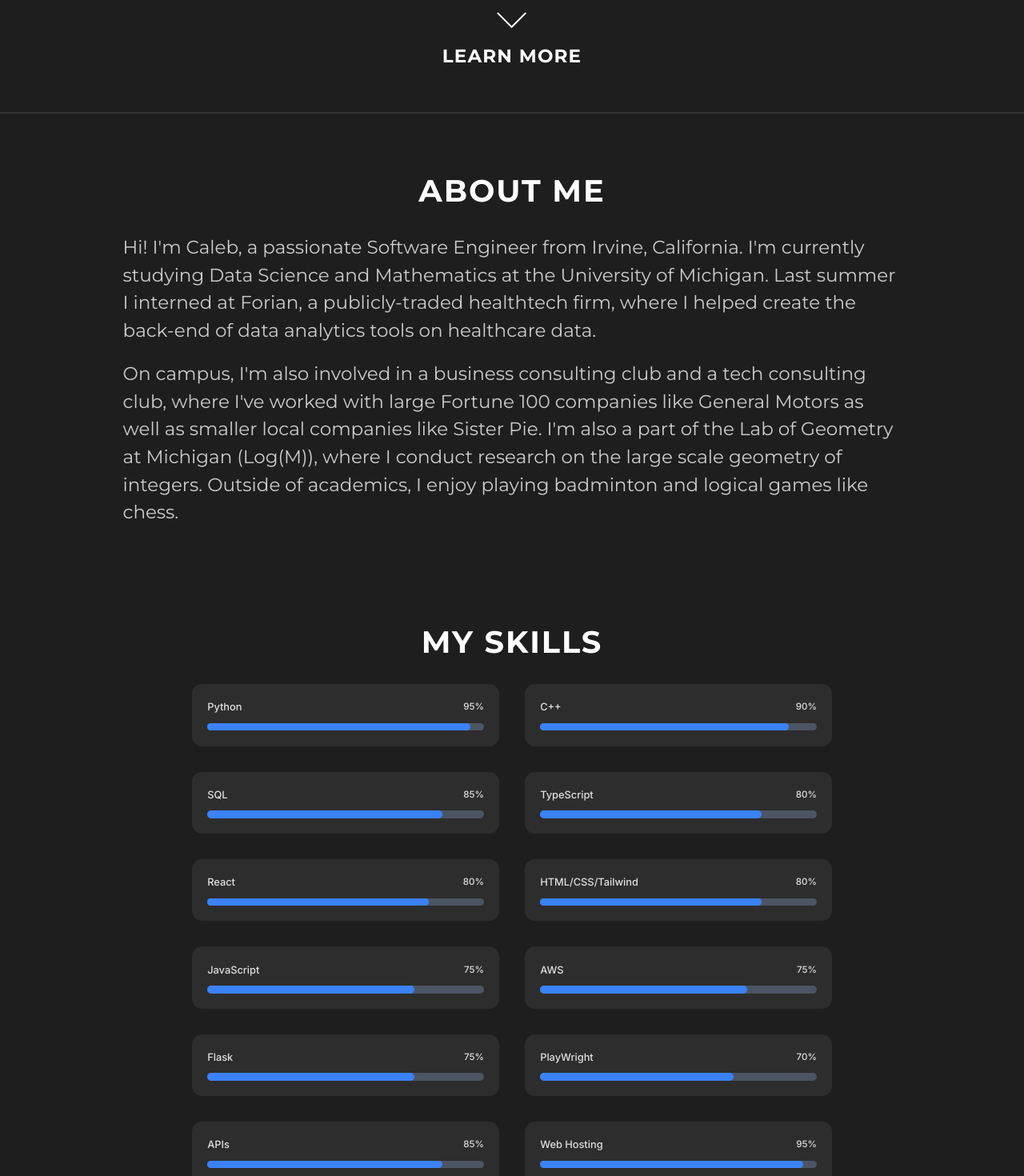
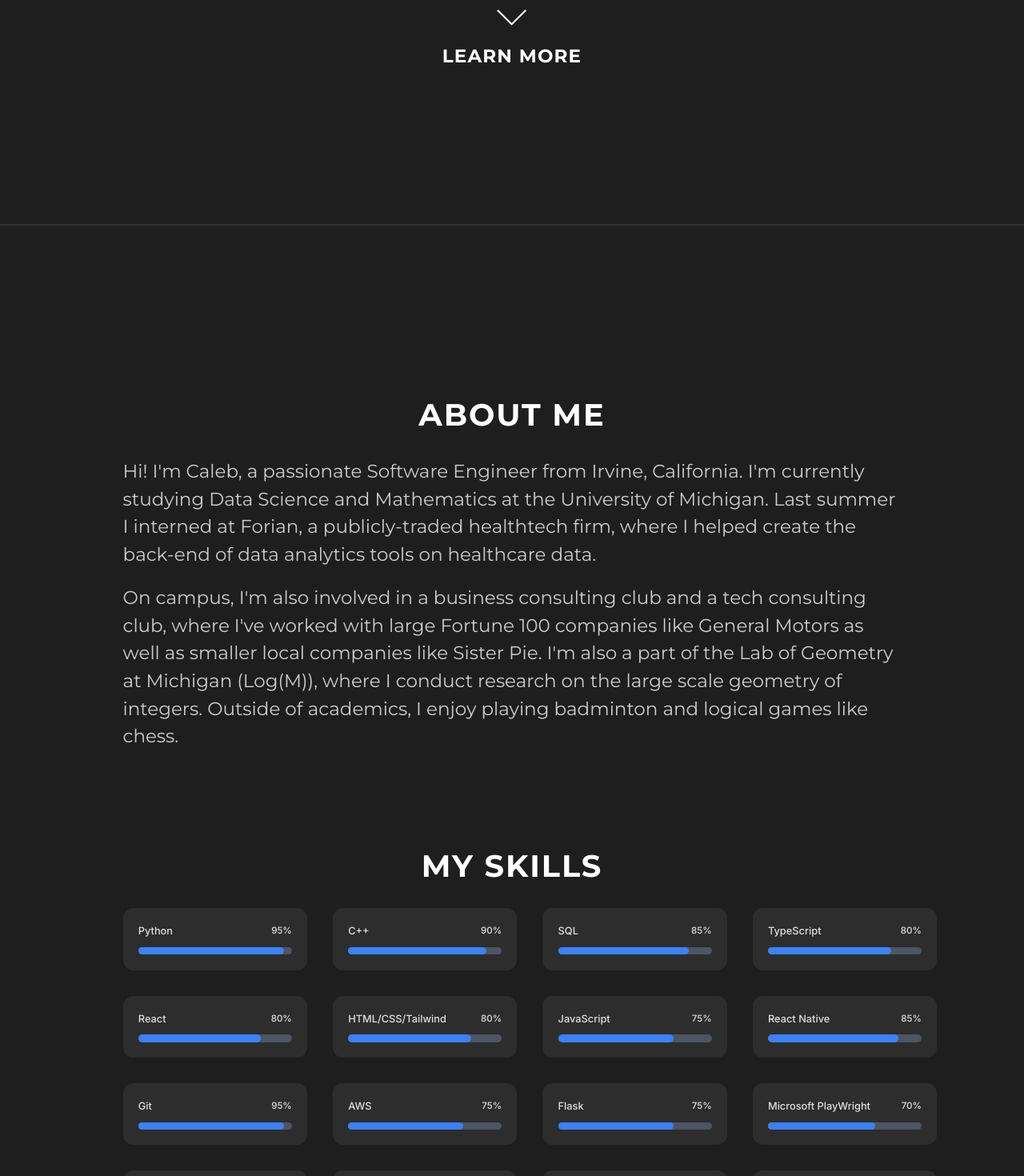
Before and after one commit to calebjlee/personal-website, a Next.js app: page / in a window 1280 px wide. Shown: the part 680-2150 px from the top of the page at 80% size. Built offline with nearby package versions, Linux system fonts and the light colour scheme.

Commit message:
bug fixes

```diff
--- a/src/app/page.tsx
+++ b/src/app/page.tsx
@@ -13,9 +13,11 @@ export default function Home() {
     { name: "React", level: 80 },
     { name: "HTML/CSS/Tailwind", level: 80 },
     { name: "JavaScript", level: 75 },
+    { name: "React Native", level: 85 },
+    { name: "Git", level: 95 },
     { name: "AWS", level: 75 },
     { name: "Flask", level: 75 },
-    { name: "PlayWright", level: 70 },
+    { name: "Microsoft PlayWright", level: 70 },
     { name: "APIs", level: 85 },
     { name: "Web Hosting", level: 95 },
     { name: "PowerPoint", level: 90 },
@@ -93,8 +95,9 @@ export default function Home() {
       </section>
 
       {/* About Section */}
-        <div className={styles.divider} />
-        <section id="about" className={styles.section}>
+        <div style={{marginBottom: '20vh'}}/>
+        <div id="about" className={styles.divider} />
+        <section  className={styles.section}>
           <h2 className={styles.sectionTitle}>About Me</h2>
           <p className={styles.text}>
             Hi! I&apos;m Caleb, a passionate Software Engineer from Irvine, California. I&apos;m currently studying Data Science and Mathematics at the University of Michigan.
@@ -155,7 +158,6 @@ export default function Home() {
                 {edu.school} | {edu.date}
               </p>
               <p className={styles.educationDescription}>{edu.description}</p>
-              <div className={styles.divider} />
               <p className={styles.educationDescription}>{edu.clubs}</p>
             </div>
           ))}
--- a/src/pages/games.tsx
+++ b/src/pages/games.tsx
@@ -9,8 +9,8 @@ const projects = [
     description: 'Top 0.5% of players in Chess.com\'s most popular variant, Bughouse, with a rating of 2300+. Top 10% of players on Chess.com with a rating of 2000+ in bullet (1 minute time control). Feel free to check out my Chess.com profile. I hope to play in real tournaments someday!',
     icon: <Image src='/icons/chess-icon.png' alt="Chess Icon" width={24} height={24} />,
     tags: ['Bughouse 2300+', 'Bullet 2000+', 'Blitz 1900+'],
-    link: 'https://www.chess.com/profile/sayaori',
-    live: 'https://www.chess.com/profile/sayaori',
+    link: 'https://www.chess.com/member/sayaori',
+    live: 'https://www.chess.com/member/sayaori',
   },
   {
     title: 'Zetamac',
@@ -24,7 +24,7 @@ const projects = [
     title: 'Town of Salem',
     description: 'Former top 25 player in Town of Salem a popular online social deduction game. This game is really fun to play with friends and high elo players!',
     icon: <Image src='/icons/town-icon.png' alt="Town Icon" width={24} height={24} />,
-    tags: ['Social Deduction', 'Bullet', 'Blitz'],
+    tags: ['Social Deduction', 'Mafia', 'Town', 'Neutral'],
     link: 'https://www.blankmediagames.com/',
     live: 'https://www.blankmediagames.com/',
   },
--- a/styles/Home.module.css
+++ b/styles/Home.module.css
@@ -100,8 +100,8 @@
 .divider {
   width: 100%;
   height: 0.3vh;
+  margin-bottom: 20vh;
   background-color: #333333;
-  margin: 2.5vh 0;
 }
 
 .section {
@@ -125,14 +125,14 @@
 /* My Skills Section */
 .skillGrid {
   display: grid;
-  grid-template-columns: 1fr; /* Single column for mobile */
+  grid-template-columns: repeat(4, 1fr); /* Single column for mobile */
   gap: 2.5vw;
 }
 
 @media (min-width: 1200px) {
   /* Two skill cards per row */
   .skillGrid {
-    grid-template-columns: repeat(2, 1fr); /* Two columns on larger screens */
+    grid-template-columns: repeat(4, 1fr); /* Two columns on larger screens */
     justify-content: space-between; /* Ensure proper spacing between cards */
   }
 }
@@ -142,7 +142,7 @@
   padding: 1.5vw;
   border-radius: 1vw;
   transition: all 0.3s ease;
-  width: 30vw; /* Set the width of the cards */
+  width: 18vw; /* Set the width of the cards */
   margin: 0 auto; /* Center the cards horizontally */
 }
 
--- a/styles/projects.module.css
+++ b/styles/projects.module.css
@@ -39,6 +39,9 @@
     font-weight: 900;
     position: relative;
     transition: color 0.3s;
+    white-space: nowrap; /* Prevent text from wrapping */
+    overflow: hidden; /* Hide any overflowing text */
+    text-overflow: ellipsis; /* Show ellipsis (...) for truncated text */
   }
 
   .sectionText::before {
```
